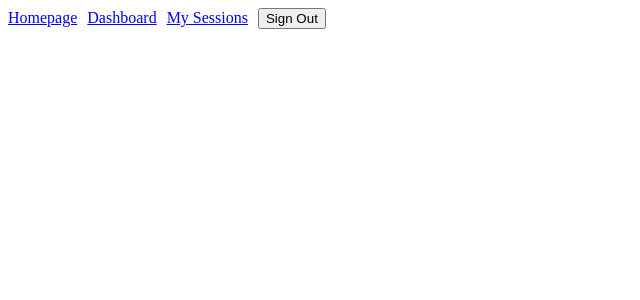
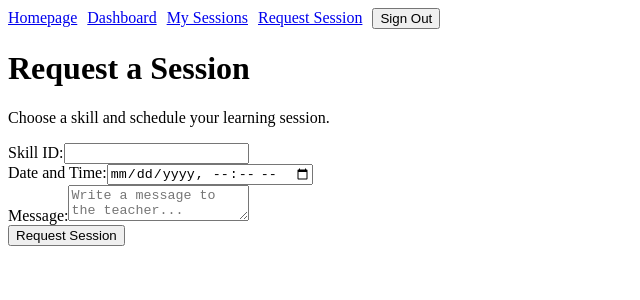
Before and after one commit to raf266/Project-3-frontend, a React (Vite) app: page /request-session in a window 1280 px wide. Shown: the top 300 px of the page, without its empty margins (0-640 px from the left). Built offline with nearby package versions, Linux system fonts and the light colour scheme; no server answers; sample sign-in values are in the browser's storage.

Commit message:
feat: add session request form

```diff
--- a/src/App.jsx
+++ b/src/App.jsx
@@ -8,6 +8,7 @@ import SignInPage from "./pages/SigninPage";
 import Dashboard from "./pages/Dashboard";
 import { logout } from "./services/authService";
 import MySessions from "./pages/MySessions";
+import SessionRequest from "./pages/SessionRequest";
 
 function App() {
   function getUserFromToken() {
@@ -30,11 +31,9 @@ function App() {
         <Route path="/" element={<Homepage />} />
         <Route path="/sign-up" element={<SignupPage />} />
         <Route path="/sign-in" element={<SignInPage setUser={setUser} />} />
-        <Route
-          path="/dashboard"
-          element={user ? <Dashboard user={user} /> : <Navigate to="/sign-in" />}
-        />
+        <Route path="/dashboard" element={user ? <Dashboard user={user} /> : <Navigate to="/sign-in" />} />
         <Route path="/my-sessions" element={<MySessions />} />
+        <Route path="/request-session" element={user ? <SessionRequest /> : <Navigate to="/sign-in" />} />
       </Routes>
     </div>
   );
--- a/src/components/Navbar.jsx
+++ b/src/components/Navbar.jsx
@@ -10,6 +10,7 @@ function Navbar({ user, handleLogout }) {
       (<>
         <Link to='/dashboard'>Dashboard</Link>
         <Link to='/my-sessions'>My Sessions</Link>
+        <Link to="/request-session">Request Session</Link>
         <button onClick={handleLogout}>Sign Out</button>
       </>) :
       (<>
--- /dev/null
+++ b/src/pages/SessionRequest.jsx
@@ -0,0 +1,75 @@
+
+import { useState } from "react";
+
+function SessionRequest() {
+  const [skillId, setSkillId] = useState("");
+  const [date, setDate] = useState("");
+  const [message, setMessage] = useState("");
+  const [submitted, setSubmitted] = useState(false);
+
+  const handleSubmit = (e) => {
+    e.preventDefault();
+
+    const sessionDate = new Date(date);
+
+    if (sessionDate <= new Date()) {
+      alert("Please select a future date and time");
+      return;
+    }
+
+    const sessionData = {
+      skillId,
+      date: sessionDate.toISOString(),
+      message
+    };
+
+    console.log("Session Request:", sessionData);
+    setSubmitted(true);
+  };
+
+  return (
+    <div>
+      <h1>Request a Session</h1>
+      <p>Choose a skill and schedule your learning session.</p>
+
+      <form onSubmit={handleSubmit}>
+        <div>
+          <label htmlFor="skillId">Skill ID:</label>
+          <input
+            id="skillId"
+            type="text"
+            value={skillId}
+            onChange={(e) => setSkillId(e.target.value)}
+            required
+          />
+        </div>
+        <div>
+          <label htmlFor="date">Date and Time:</label>
+          <input
+            id="date"
+            type="datetime-local"
+            value={date}
+            onChange={(e) => setDate(e.target.value)}
+            required
+          />
+        </div>
+        <div>
+          <label htmlFor="message">Message:</label>
+          <textarea
+            id="message"
+            value={message}
+            onChange={(e) => setMessage(e.target.value)}
+            placeholder="Write a message to the teacher..."
+          />
+        </div>
+        <button type="submit">Request Session</button>
+      </form>
+
+      {submitted && (
+        <p>Session request submitted in test mode!</p>
+      )}
+    </div>
+  );
+}
+
+export default SessionRequest;
```
